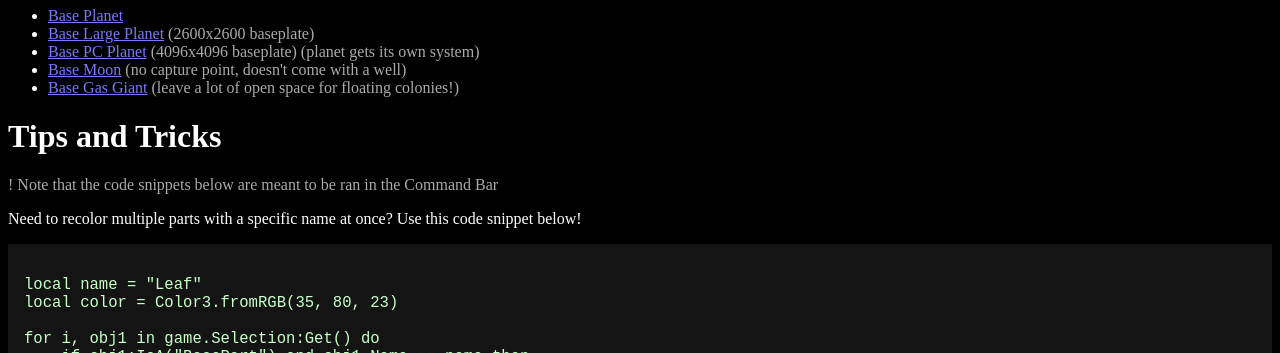
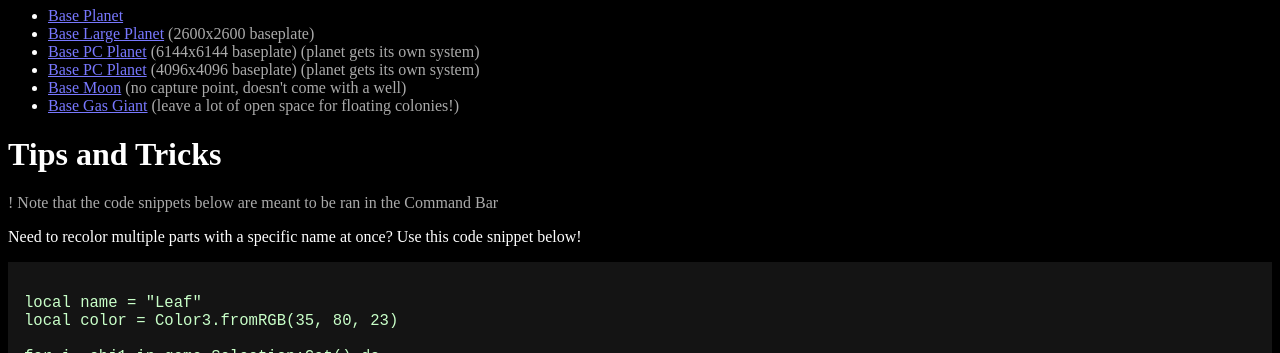
Before and after one commit to Zalthen-dev/SCII-Guidelines, a plain HTML site: page index.html in a window 1280 px wide. Shown: the part 747-1100 px from the top of the page. Drawn offline with Linux system fonts and the light colour scheme.

Commit message:
Update index.html

```diff
--- a/index.html
+++ b/index.html
@@ -103,6 +103,7 @@ a {
         <ul>
             <li><a href="https://roblox.com/library/135141185566529">Base Planet</a></li>
             <li><a href="https://roblox.com/library/135760299002937">Base Large Planet</a> <n>(2600x2600 baseplate)</n></li>
+            <li><a href="https://roblox.com/library/120539119017762">Base PC Planet</a> <n>(6144x6144 baseplate) (planet gets its own system)</n></li>
             <li><a href="https://roblox.com/library/84901815189171">Base PC Planet</a> <n>(4096x4096 baseplate) (planet gets its own system)</n></li>
             <li><a href="https://roblox.com/library/138067916376808">Base Moon</a> <n>(no capture point, doesn't come with a well)</n></li>
             <li><a href="https://roblox.com/library/101664664554192">Base Gas Giant</a> <n>(leave a lot of open space for floating colonies!)</n></li>
```
